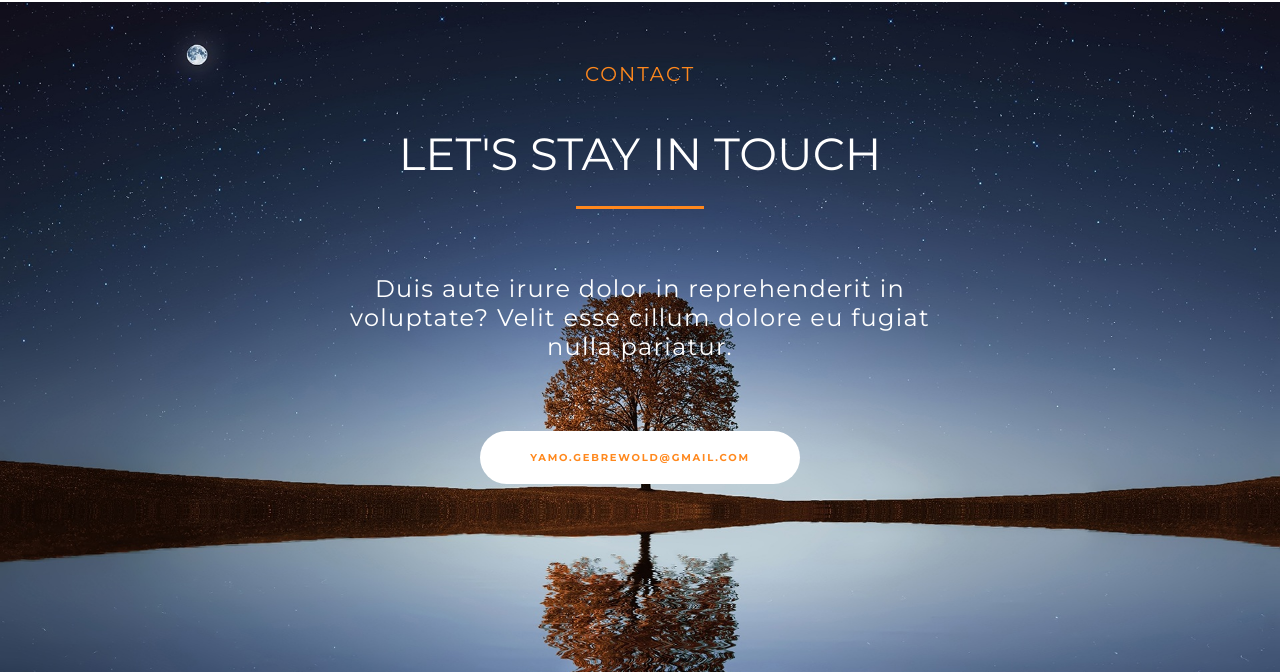
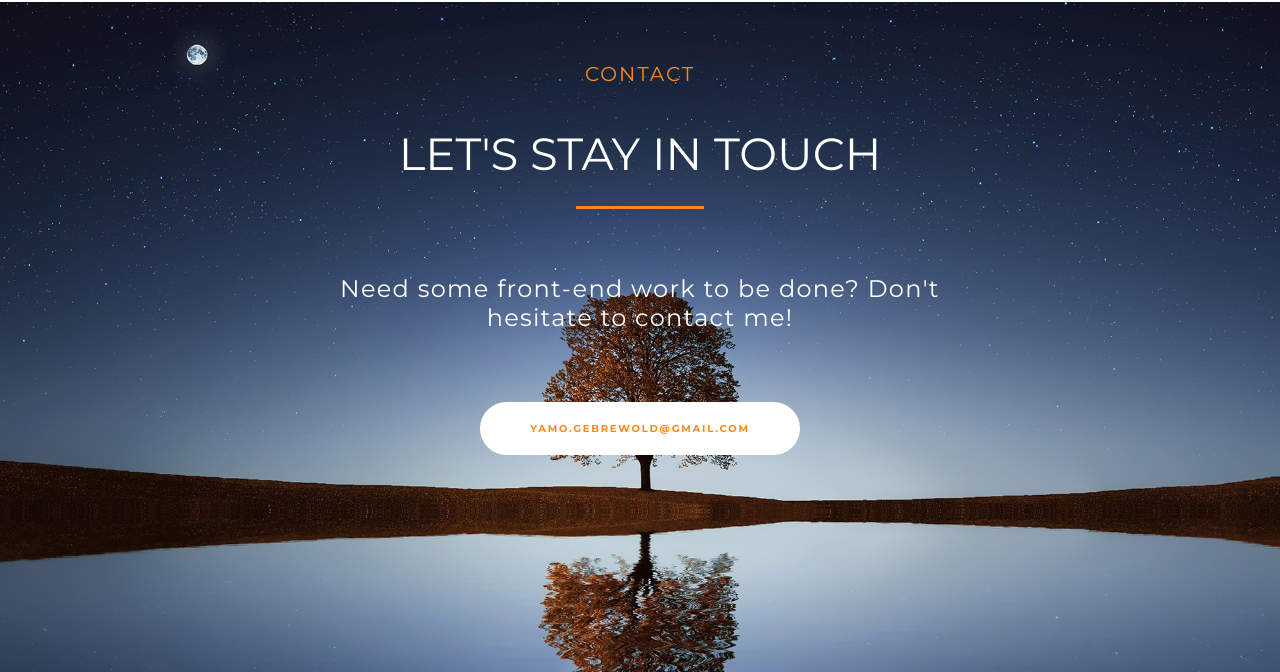
Before and after one commit to Yamo93/yamogeb, a plain HTML site: page index.html in a window 1280 px wide. Shown: the part 2719-3391 px from the top of the page. Drawn offline with Linux system fonts and the light colour scheme.

Commit message:
Update index.html

```diff
--- a/index.html
+++ b/index.html
@@ -74,12 +74,10 @@
         <p class="top-p">Contact</p>
         <h1>Let's Stay in Touch</h1>
         <div class="border"></div>
-        <p class="brief-info">Duis aute irure dolor in reprehenderit in voluptate? Velit esse
-cillum dolore eu fugiat nulla pariatur.</p>
+        <p class="brief-info">Need some front-end work to be done? Don't hesitate to contact me!</p>
 
         <a href="#" class="email-btn">yamo.gebrewold@gmail.com</a>
-        <!-- <p class="bott-info">Lorem ipsum dolor sit amet, consectetur adipisicing elit, sed do eiusmod
-tempor incididunt ut labore et dolore magna aliqua.</p> -->
+        <!-- <p class="bott-info">I'm currently available for work. E-mail me for contact!</p> -->
         <footer>
             <div class="left-foot">
                 <p class="copyr">2018 - YAMO/GEB</p>
```
